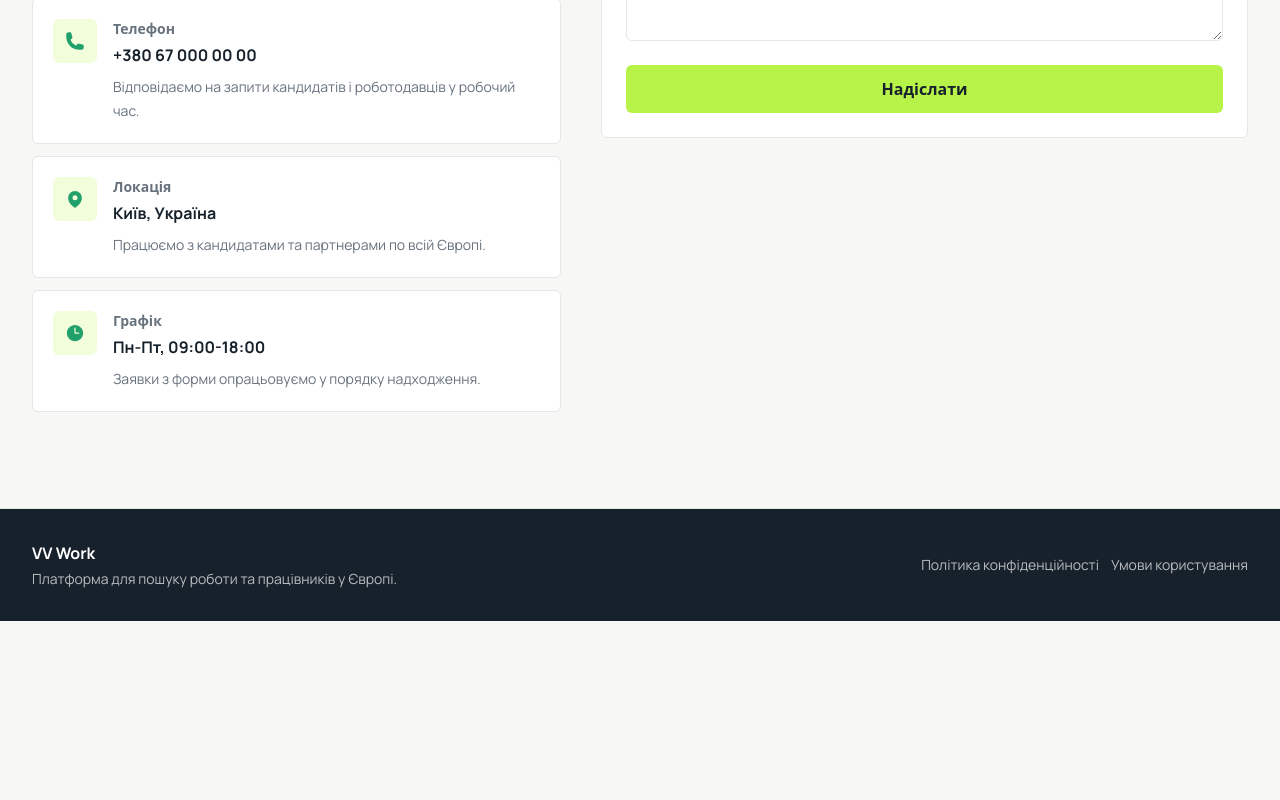
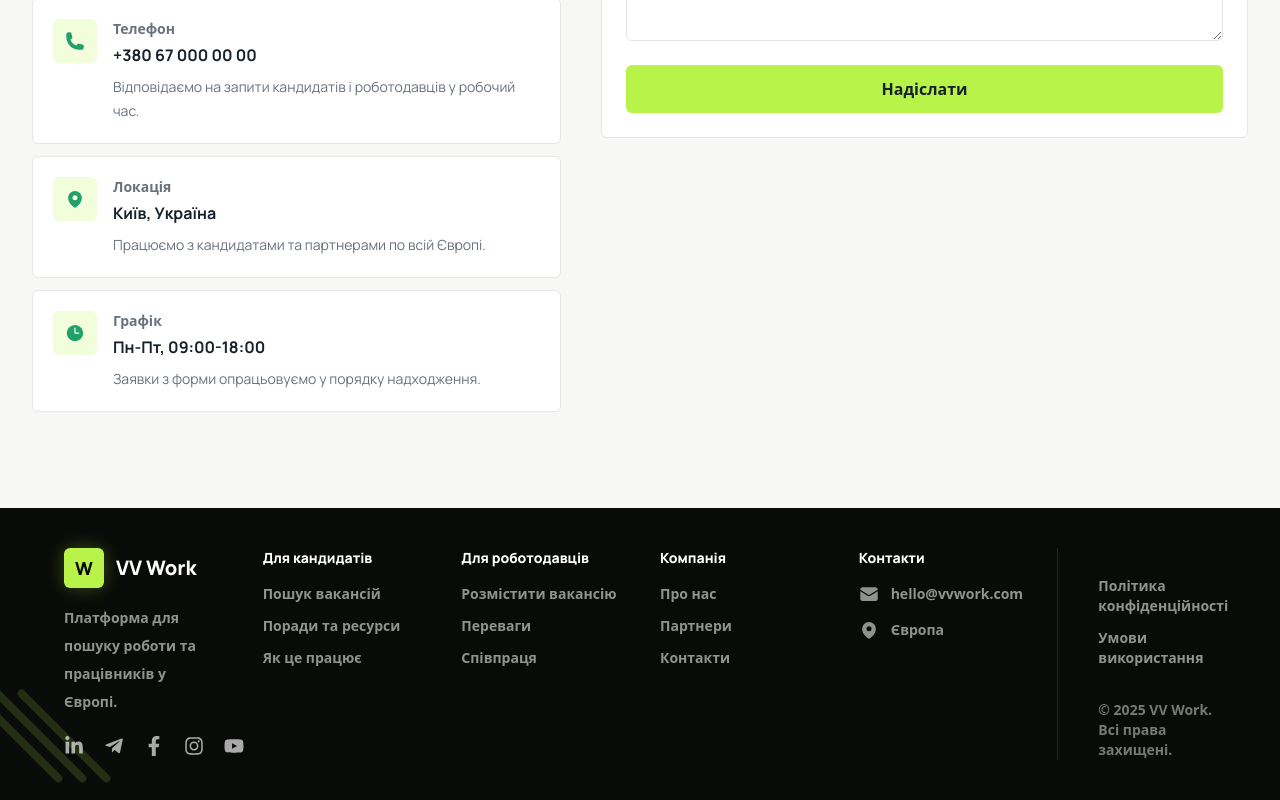
Before and after one commit to KirillVGX/vv-work, a React (Vite) app: page /kontakty in a window 1280 px wide. Shown: the part 569-1369 px from the top of the page. Before the commit the page ends 1190 px from the top, so only its background shows below. Built offline with nearby package versions, Linux system fonts and the light colour scheme; a web font is replaced by a local one.

Commit message:
Redesign home footer and homepage CTAs

```diff
--- a/src/components/home/sections/HomeNews.tsx
+++ b/src/components/home/sections/HomeNews.tsx
@@ -34,6 +34,7 @@ export function HomeNews() {
                     title="Новини"
                     subtitle="Актуальні події, корисні поради та зміни в сфері працевлаштування"
                     link="Усі новини"
+                    linkTo="#news"
                 />
                 <div className="mt-6 grid gap-7 md:grid-cols-3">
                     {news.map((item) => (
--- a/src/components/home/sections/HomePartners.tsx
+++ b/src/components/home/sections/HomePartners.tsx
@@ -157,6 +157,7 @@ export function HomePartners() {
                     title="Наші партнери"
                     subtitle="Співпрацюємо з надійними компаніями по всій Європі"
                     link="Усі партнери"
+                    linkTo="#partners"
                 />
                 <div
                     className="border-border bg-surface mt-5 overflow-hidden rounded-xl border shadow-sm"
--- a/src/components/home/sections/HomeStats.tsx
+++ b/src/components/home/sections/HomeStats.tsx
@@ -41,7 +41,7 @@ export function HomeStats() {
             spacing="none"
         >
             <div className="mx-auto w-[min(100%_-_2rem,110rem)] md:w-[min(100%_-_3rem,110rem)] xl:w-[min(100%_-_8rem,110rem)]">
-                <div className="bg-panel-dark grid min-h-[19.3rem] overflow-hidden rounded-3xl text-white shadow-[0_22px_50px_rgba(9,11,8,0.14)] md:grid-cols-2 lg:grid-cols-4 xl:py-15">
+                <div className="bg-panel-dark grid min-h-[19.3rem] overflow-hidden rounded-3xl text-white md:grid-cols-2 lg:grid-cols-4 xl:py-15">
                     {stats.map((item, index) => {
                         const Icon = item.icon
 
--- a/src/components/layout/Footer.tsx
+++ b/src/components/layout/Footer.tsx
@@ -1,50 +1,190 @@
 import type { ComponentPropsWithoutRef } from 'react'
+import {
+    FaFacebookF,
+    FaInstagram,
+    FaLinkedinIn,
+    FaTelegramPlane,
+    FaYoutube,
+} from 'react-icons/fa'
+import { HiEnvelope, HiMapPin } from 'react-icons/hi2'
 import { Link } from 'react-router'
 
-import { Container } from '@/components/ui'
 import { cn } from '@/components/ui/utils'
+import { routePaths } from '@/routePaths'
 
-const footerLinks = [
+const candidateLinks = [
+    { label: 'Пошук вакансій', to: routePaths.vacancies },
+    { label: 'Поради та ресурси', to: '#guides' },
+    { label: 'Як це працює', to: '#how-it-works' },
+]
+
+const employerLinks = [
+    { label: 'Розмістити вакансію', to: routePaths.contacts },
+    { label: 'Переваги', to: '#benefits' },
+    { label: 'Співпраця', to: routePaths.contacts },
+]
+
+const companyLinks = [
+    { label: 'Про нас', to: '#about' },
+    { label: 'Партнери', to: '#partners' },
+    { label: 'Контакти', to: routePaths.contacts },
+]
+
+const legalLinks = [
     { label: 'Політика конфіденційності', to: '#privacy' },
-    { label: 'Умови користування', to: '#terms' },
+    { label: 'Умови використання', to: '#terms' },
+]
+
+const socialLinks = [
+    { label: 'LinkedIn', icon: FaLinkedinIn, to: '#' },
+    { label: 'Telegram', icon: FaTelegramPlane, to: '#' },
+    { label: 'Facebook', icon: FaFacebookF, to: '#' },
+    { label: 'Instagram', icon: FaInstagram, to: '#' },
+    { label: 'YouTube', icon: FaYoutube, to: '#' },
 ]
 
 type FooterProps = ComponentPropsWithoutRef<'footer'>
+
+function FooterColumn({
+    title,
+    links,
+}: {
+    title: string
+    links: Array<{ label: string; to: string }>
+}) {
+    return (
+        <div>
+            <h2 className="text-sm font-extrabold text-white">{title}</h2>
+            <nav
+                className="mt-4 grid gap-3 text-sm font-semibold text-white/55"
+                aria-label={title}
+            >
+                {links.map((item) => (
+                    <Link
+                        className="transition-colors hover:text-accent focus-visible:text-accent focus-visible:outline-accent focus-visible:outline-2 focus-visible:outline-offset-4"
+                        key={`${title}-${item.label}`}
+                        to={item.to}
+                    >
+                        {item.label}
+                    </Link>
+                ))}
+            </nav>
+        </div>
+    )
+}
 
 export function Footer({ className, ...props }: FooterProps) {
     return (
         <footer
             className={cn(
-                'border-border bg-primary border-t text-white',
+                'bg-panel-dark relative overflow-hidden text-white',
                 className
             )}
             {...props}
         >
-            <Container>
-                <div className="flex flex-col gap-6 py-8 md:flex-row md:items-center md:justify-between">
-                    <div>
-                        <p className="text-base font-bold">VV Work</p>
-                        <p className="mt-1 max-w-md text-sm text-white/70">
-                            Платформа для пошуку роботи та працівників у Європі.
+            <div
+                className="pointer-events-none absolute bottom-0 left-0 hidden h-28 w-28 opacity-15 lg:block"
+                aria-hidden="true"
+            >
+                <span className="bg-accent absolute bottom-0 left-3 h-32 w-2 -rotate-45 rounded-full" />
+                <span className="bg-accent absolute bottom-0 left-9 h-32 w-2 -rotate-45 rounded-full" />
+                <span className="bg-accent absolute bottom-0 left-15 h-32 w-2 -rotate-45 rounded-full" />
+            </div>
+
+            <div className="relative mx-auto grid w-full max-w-[110rem] grid-cols-1 gap-8 px-6 py-9 sm:grid-cols-2 md:px-10 lg:grid-cols-6 lg:gap-10 lg:px-16 lg:py-10">
+                <div className="sm:col-span-2 lg:col-span-1">
+                    <Link
+                        className="inline-flex items-center gap-3 focus-visible:outline-accent focus-visible:outline-2 focus-visible:outline-offset-4"
+                        to={routePaths.home}
+                        aria-label="VV Work"
+                    >
+                        <span className="bg-accent text-panel-dark flex size-10 items-center justify-center rounded-md text-lg font-extrabold shadow-[0_0_18px_rgba(184,243,74,0.28)]">
+                            W
+                        </span>
+                        <span className="text-xl font-extrabold">VV Work</span>
+                    </Link>
+                    <p className="mt-4 max-w-60 text-sm leading-7 font-semibold text-white/55">
+                        Платформа для пошуку роботи та працівників у Європі.
+                    </p>
+                    <div className="mt-5 flex items-center gap-5">
+                        {socialLinks.map((item) => {
+                            const Icon = item.icon
+
+                            return (
+                                <Link
+                                    className="text-white/65 transition-colors hover:text-accent focus-visible:text-accent focus-visible:outline-accent focus-visible:outline-2 focus-visible:outline-offset-4"
+                                    key={item.label}
+                                    to={item.to}
+                                    aria-label={item.label}
+                                >
+                                    <Icon
+                                        className="size-5"
+                                        aria-hidden="true"
+                                    />
+                                </Link>
+                            )
+                        })}
+                    </div>
+                </div>
+
+                <FooterColumn
+                    title="Для кандидатів"
+                    links={candidateLinks}
+                />
+                <FooterColumn
+                    title="Для роботодавців"
+                    links={employerLinks}
+                />
+                <FooterColumn
+                    title="Компанія"
+                    links={companyLinks}
+                />
+
+                <div>
+                    <h2 className="text-sm font-extrabold text-white">
+                        Контакти
+                    </h2>
+                    <div className="mt-4 grid gap-4 text-sm font-semibold text-white/55">
+                        <Link
+                            className="flex items-center gap-3 transition-colors hover:text-accent focus-visible:text-accent focus-visible:outline-accent focus-visible:outline-2 focus-visible:outline-offset-4"
+                            to="mailto:hello@vvwork.com"
+                        >
+                            <HiEnvelope
+                                className="size-5"
+                                aria-hidden="true"
+                            />
+                            hello@vvwork.com
+                        </Link>
+                        <p className="flex items-center gap-3">
+                            <HiMapPin
+                                className="size-5"
+                                aria-hidden="true"
+                            />
+                            Європа
                         </p>
                     </div>
+                </div>
 
+                <div className="border-white/10 pt-6 sm:col-span-2 lg:col-span-1 lg:border-l lg:pt-7 lg:pl-10">
                     <nav
-                        className="flex flex-col gap-3 text-sm text-white/70 sm:flex-row sm:items-center"
-                        aria-label="Додаткова навігація"
+                        className="grid gap-3 text-sm font-semibold text-white/55"
+                        aria-label="Правова інформація"
                     >
-                        {footerLinks.map((item) => (
+                        {legalLinks.map((item) => (
                             <Link
-                                className="hover:text-accent focus-visible:outline-accent transition-colors focus-visible:outline-2 focus-visible:outline-offset-4"
+                                className="transition-colors hover:text-accent focus-visible:text-accent focus-visible:outline-accent focus-visible:outline-2 focus-visible:outline-offset-4"
+                                key={item.label}
                                 to={item.to}
-                                key={item.to}
                             >
                                 {item.label}
                             </Link>
                         ))}
                     </nav>
+                    <p className="mt-8 text-sm font-semibold text-white/45">
+                        © 2025 VV Work. Всі права захищені.
+                    </p>
                 </div>
-            </Container>
+            </div>
         </footer>
     )
 }
--- a/src/components/ui/Button.tsx
+++ b/src/components/ui/Button.tsx
@@ -37,7 +37,7 @@ export function Button({
     return (
         <button
             className={cn(
-                'inline-flex items-center justify-center rounded-md font-semibold transition-colors duration-150',
+                'inline-flex cursor-pointer items-center justify-center rounded-md font-semibold transition-colors duration-150',
                 'focus-visible:outline-2 focus-visible:outline-offset-2',
                 'disabled:pointer-events-none disabled:cursor-not-allowed disabled:opacity-70',
                 sizeClasses[size],
--- a/src/globals.css
+++ b/src/globals.css
@@ -136,6 +136,17 @@
     select {
         font: inherit;
     }
+
+    button:not(:disabled),
+    a[href],
+    [role='button']:not([aria-disabled='true']) {
+        cursor: pointer;
+    }
+
+    button:disabled,
+    [aria-disabled='true'] {
+        cursor: not-allowed;
+    }
 }
 
 @layer components {
```
Also changed, not shown: src/components/home/sections/HomeCta.tsx (+4 -4 lines), src/components/home/sections/SectionHeader.tsx (+9 -3 lines).
